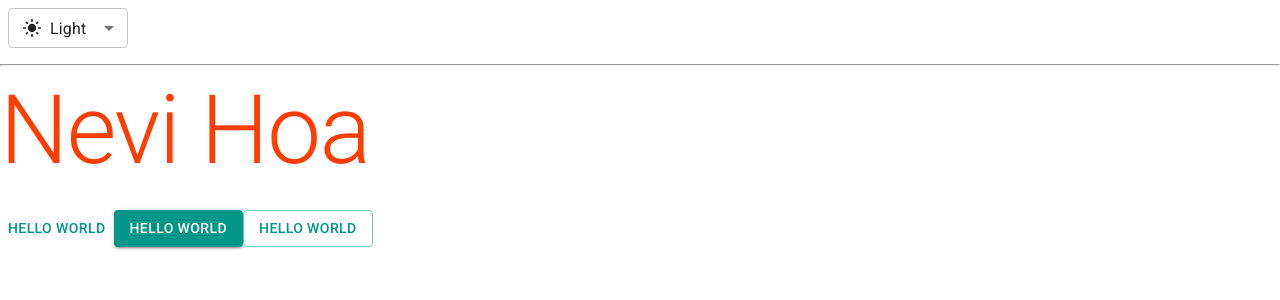
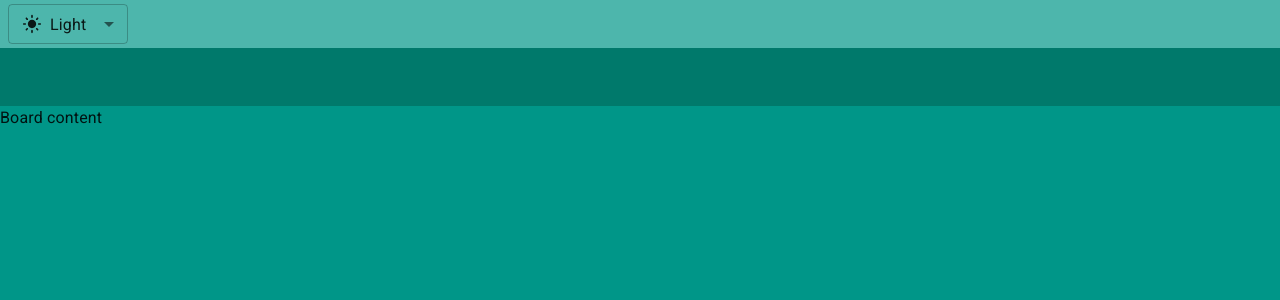
Before and after one commit to ngvihoa/trello-fe, a React (Vite) app: page / in a window 1280 px wide. Shown: the top 300 px of the page. Built offline with nearby package versions, Linux system fonts and the light colour scheme.

Commit message:
implement basic layout

```diff
--- a/index.html
+++ b/index.html
@@ -10,7 +10,7 @@
 			rel="stylesheet"
 			href="https://fonts.googleapis.com/css2?family=Roboto:wght@300;400;500;700&display=swap"
 		/>
-		<title>Vite + React</title>
+		<title>Trello Fullstack Clone</title>
 	</head>
 	<body>
 		<div id="root"></div>
--- a/src/App.jsx
+++ b/src/App.jsx
@@ -1,5 +1,3 @@
-import Button from '@mui/material/Button'
-import Typography from '@mui/material/Typography'
 import { useColorScheme } from '@mui/material/styles'
 import MenuItem from '@mui/material/MenuItem'
 import FormControl from '@mui/material/FormControl'
@@ -8,6 +6,7 @@ import LightModeIcon from '@mui/icons-material/LightMode'
 import DarkModeIcon from '@mui/icons-material/DarkMode'
 import SettingsBrightnessIcon from '@mui/icons-material/SettingsBrightness'
 import Box from '@mui/material/Box'
+import Container from '@mui/material/Container'
 
 function ModeSelect() {
 	const { mode, setMode } = useColorScheme()
@@ -41,17 +40,47 @@ function ModeSelect() {
 
 function App() {
 	return (
-		<>
-			<ModeSelect />
-			<hr />
-			<Typography variant="h1" color="secondary">
-				Nevi Hoa
-			</Typography>
-			<br />
-			<Button variant="text">Hello world</Button>
-			<Button variant="contained">Hello world</Button>
-			<Button variant="outlined">Hello world</Button>
-		</>
+		<Container
+			disableGutters
+			maxWidth={false}
+			sx={{
+				height: '100dvh'
+			}}
+		>
+			<Box
+				sx={{
+					backgroundColor: 'primary.light',
+					width: '100%',
+					height: (theme) => theme.trello.appBarHeight,
+					display: 'flex',
+					alignItems: 'center'
+				}}
+			>
+				<ModeSelect />
+			</Box>
+			<Box
+				sx={{
+					backgroundColor: 'primary.dark',
+					width: '100%',
+					height: (theme) => theme.trello.boardBarHeight,
+					display: 'flex',
+					alignItems: 'center'
+				}}
+			>
+				{/* Board Navbar */}
+			</Box>
+			<Box
+				sx={{
+					backgroundColor: 'primary.main',
+					width: '100%',
+					height: (theme) =>
+						`calc(100dvh - ${theme.trello.boardBarHeight} - ${theme.trello.appBarHeight})`,
+					display: 'flex'
+				}}
+			>
+				Board content
+			</Box>
+		</Container>
 	)
 }
 
--- a/src/theme.js
+++ b/src/theme.js
@@ -2,6 +2,10 @@ import { experimental_extendTheme as extendTheme } from '@mui/material/styles'
 import { cyan, deepOrange, orange, teal } from '@mui/material/colors'
 
 const theme = extendTheme({
+	trello: {
+		appBarHeight: '3rem',
+		boardBarHeight: '3.625rem'
+	},
 	colorSchemes: {
 		light: {
 			palette: {
```
